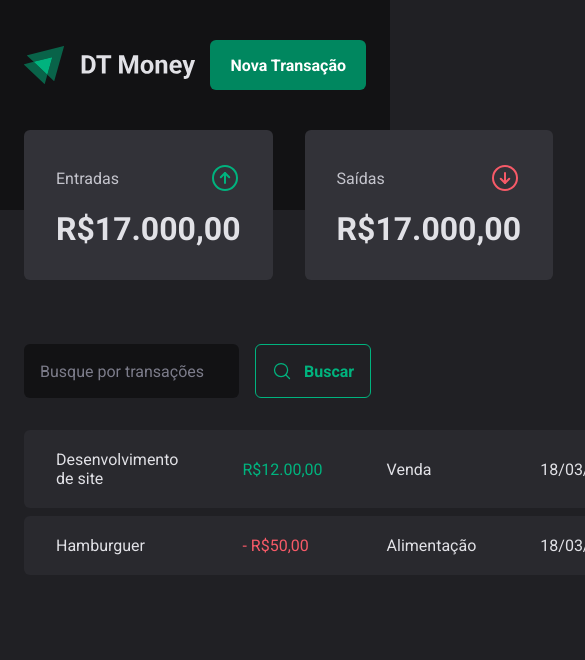
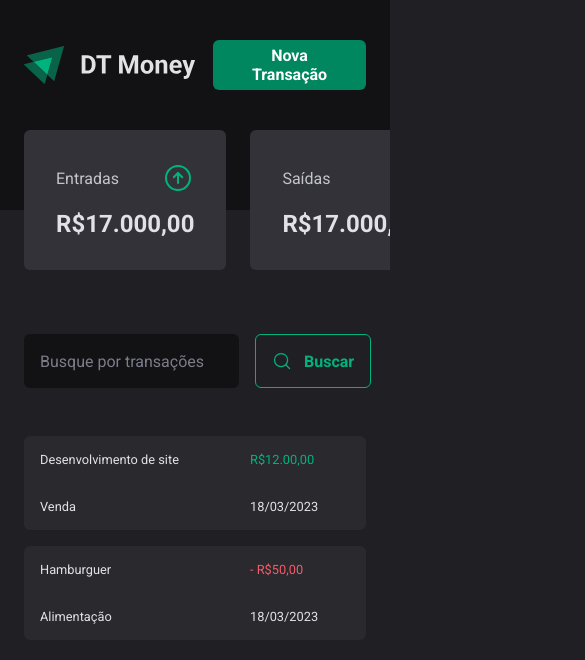
Before and after one commit to bduarte10/dt-money2, a React (Vite) app: page / in a window 390 px wide. Shown: the top 660 px of the page, 585 px wide, since content can reach past the window. Built offline with nearby package versions, Linux system fonts and the light colour scheme.

Commit message:
styles: responsive table

```diff
--- a/src/components/Header/styles.ts
+++ b/src/components/Header/styles.ts
@@ -10,6 +10,7 @@ export const HeaderContent = styled.div`
   max-width: 1120px;
   margin: 0 auto;
   padding: 0 1.5rem;
+  gap: 1rem;
 
   display: flex;
   justify-content: space-between;
--- a/src/components/Summary/styles.ts
+++ b/src/components/Summary/styles.ts
@@ -5,11 +5,15 @@ export const SummaryContainer = styled.section`
   max-width: 1120px;
   margin: 0 auto;
   padding: 0 1.5rem;
+  overflow-x: auto;
 
   display: grid;
   grid-template-columns: repeat(3, 1fr);
   gap: 2rem;
   margin-top: -5rem;
+  @media (max-width: 768px) {
+    gap: 1.5rem;
+  }
 `;
 
 interface SummaryCardProps {
@@ -39,4 +43,8 @@ export const SummaryCard = styled.div<SummaryCardProps>`
     css`
       background: ${props.theme['green-700']};
     `}
+    @media (max-width: 768px) {
+    strong {
+      font-size: 1.5rem;
+    }
 `;
--- a/src/pages/Transactions/index.tsx
+++ b/src/pages/Transactions/index.tsx
@@ -18,7 +18,7 @@ export function Transactions() {
         <TransactionsTable>
           <tbody>
             <tr>
-              <td width='50%'>Desenvolvimento de site</td>
+              <td>Desenvolvimento de site</td>
               <td>
                 <PriceHighlight variant='income'>R$12.00,00</PriceHighlight>
               </td>
@@ -26,7 +26,7 @@ export function Transactions() {
               <td>18/03/2023</td>
             </tr>
             <tr>
-              <td width='50%'>Hamburguer</td>
+              <td>Hamburguer</td>
               <td>
                 <PriceHighlight variant='outcome'>- R$50,00</PriceHighlight>
               </td>
--- a/src/pages/Transactions/styles.ts
+++ b/src/pages/Transactions/styles.ts
@@ -24,6 +24,30 @@ export const TransactionsTable = styled.table`
       border-radius: 0 6px 6px 0;
     }
   }
+  @media (max-width: 768px) {
+    tr {
+      display: grid;
+      grid-template-columns: 1fr 1fr;
+      margin: 1rem 0;
+    }
+    td {
+      font-size: 0.8rem;
+      padding: 1rem;
+      &:first-child {
+        min-width: 210px;
+        border-radius: 6px 0 0 0px;
+      }
+      &:nth-child(2) {
+        border-radius: 0px 6px 0px 0px;
+      }
+      &:nth-child(3) {
+        border-radius: 0px 0px 0px 6px;
+      }
+      &:last-child {
+        border-radius: 0px 0px 6px 0px;
+      }
+    }
+  }
 `;
 
 interface PriceHighlightProps {
```
